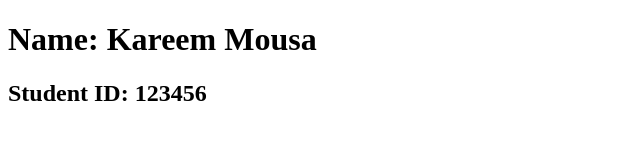
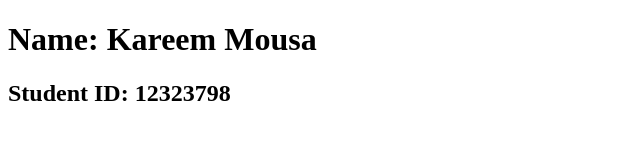
Before and after one commit to Kareem-mousa/web-server-assignment, a plain HTML site: page index.htm in a window 1280 px wide. Shown: the full height of the page, 0-640 px from the left. Drawn offline with Linux system fonts and the light colour scheme.

Commit message:
Update student ID in index.htm

```diff
--- a/index.htm
+++ b/index.htm
@@ -6,7 +6,8 @@
 <body>
 
 <h1>Name: Kareem Mousa</h1>
-<h2>Student ID: 123456</h2>
+<h2>Student ID: 12323798</h2>
 
 </body>
+
 </html>
```
